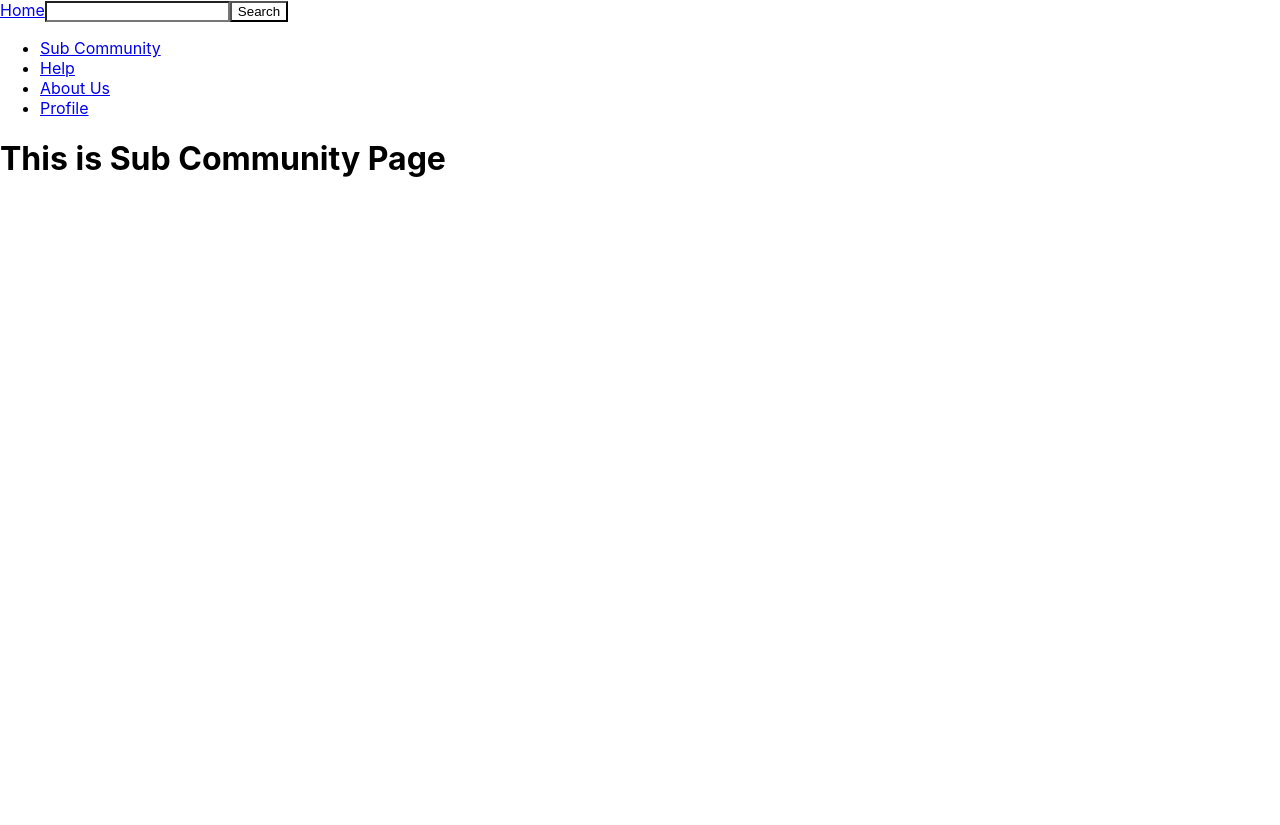
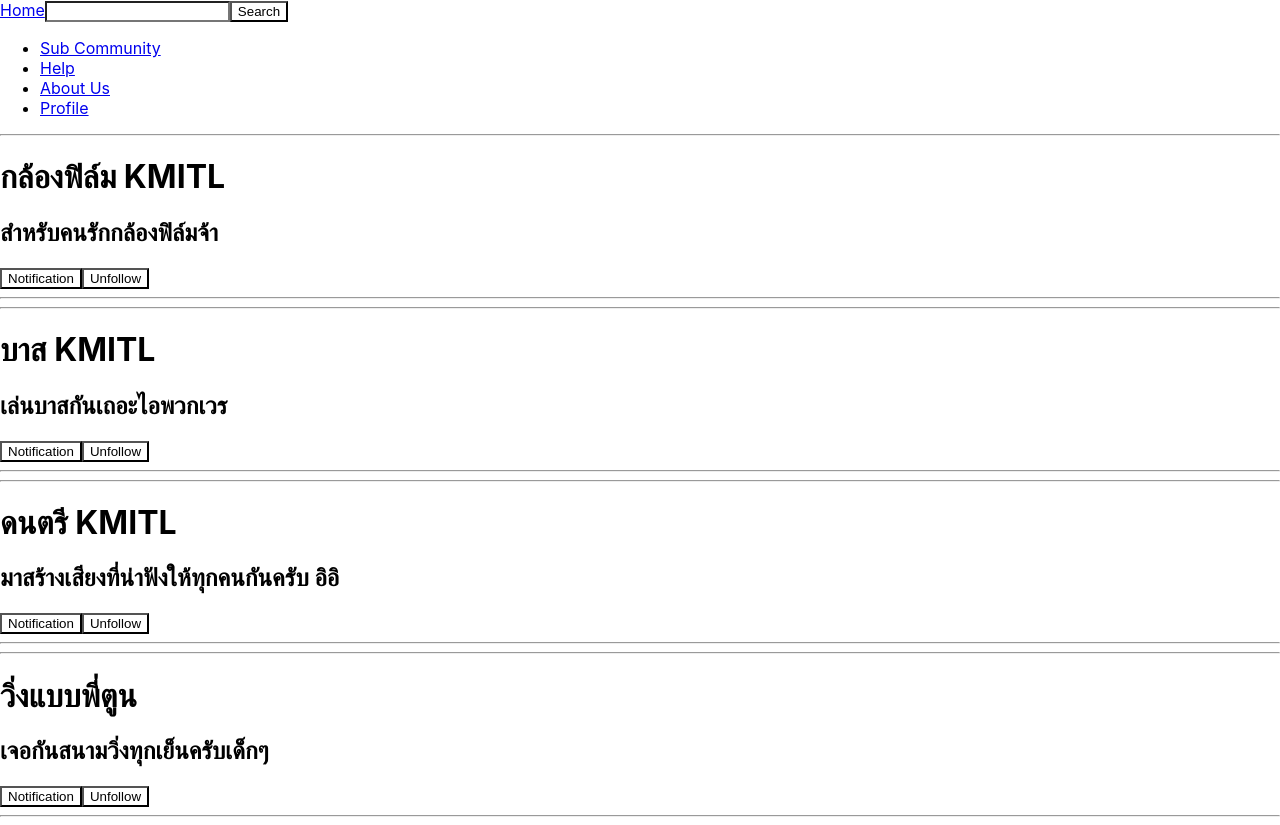
Before and after one commit to Tecivity/KDIT_Frontend_React, a React (Create React App) app: page /sub-community in a window 1280 px wide. Before the commit the page ends 800 px from the top, so only its background shows below. Built offline with nearby package versions, Linux system fonts and the light colour scheme.

Commit message:
Sub-Community Page

```diff
--- /dev/null
+++ b/src/components/SubComBox/index.js
@@ -0,0 +1,18 @@
+import React, { useState, useEffect } from 'react';
+
+const SubComBox = ({ subCom }) => {
+	return (
+		<>
+			<div>
+				<hr />
+				<h1>{subCom.name}</h1>
+				<h2>{subCom.description}</h2>
+				<button>Notification</button>
+				<button>Unfollow</button>
+				<hr />
+			</div>
+		</>
+	);
+};
+
+export default SubComBox;
--- a/src/components/index.js
+++ b/src/components/index.js
@@ -4,5 +4,6 @@
 import SideNavbar from './SideNavbar';
 import HelpBox from './HelpBox';
 import ProfileNavbar from './ProfileNavbar';
+import SubComBox from './SubComBox';
 
-export { Navbar, Card, Login, SideNavbar, HelpBox, ProfileNavbar };
+export { Navbar, Card, Login, SideNavbar, HelpBox, ProfileNavbar, SubComBox };
--- a/src/containers/SubComPage.js
+++ b/src/containers/SubComPage.js
@@ -1,12 +1,38 @@
 import React from 'react';
-import {Navbar} from '../components';
+import { Navbar, SubComBox } from '../components';
 
 const SubComPage = () => {
+	//Datas
+	const subComDatas = [
+		{
+			id: 1,
+			name: 'กล้องฟิล์ม KMITL',
+			description: 'สำหรับคนรักกล้องฟิล์มจ้า',
+		},
+		{
+			id: 2,
+			name: 'บาส KMITL',
+			description: 'เล่นบาสกันเถอะไอพวกเวร',
+		},
+		{
+			id: 3,
+			name: 'ดนตรี KMITL',
+			description: 'มาสร้างเสียงที่น่าฟังให้ทุกคนกันครับ อิอิ',
+		},
+		{
+			id: 4,
+			name: 'วิ่งแบบพี่ตูน',
+			description: 'เจอกันสนามวิ่งทุกเย็นครับเด็กๆ',
+		},
+	];
+
 	return (
 		<>
 			<Navbar />
 			<div>
-				<h1>This is Sub Community Page</h1>
+				{subComDatas.map((subCom) => {
+					return <SubComBox subCom={subCom} />;
+				})}
 			</div>
 		</>
 	);
```
Also changed, not shown: src/components/SubComBox/index.css (added).
